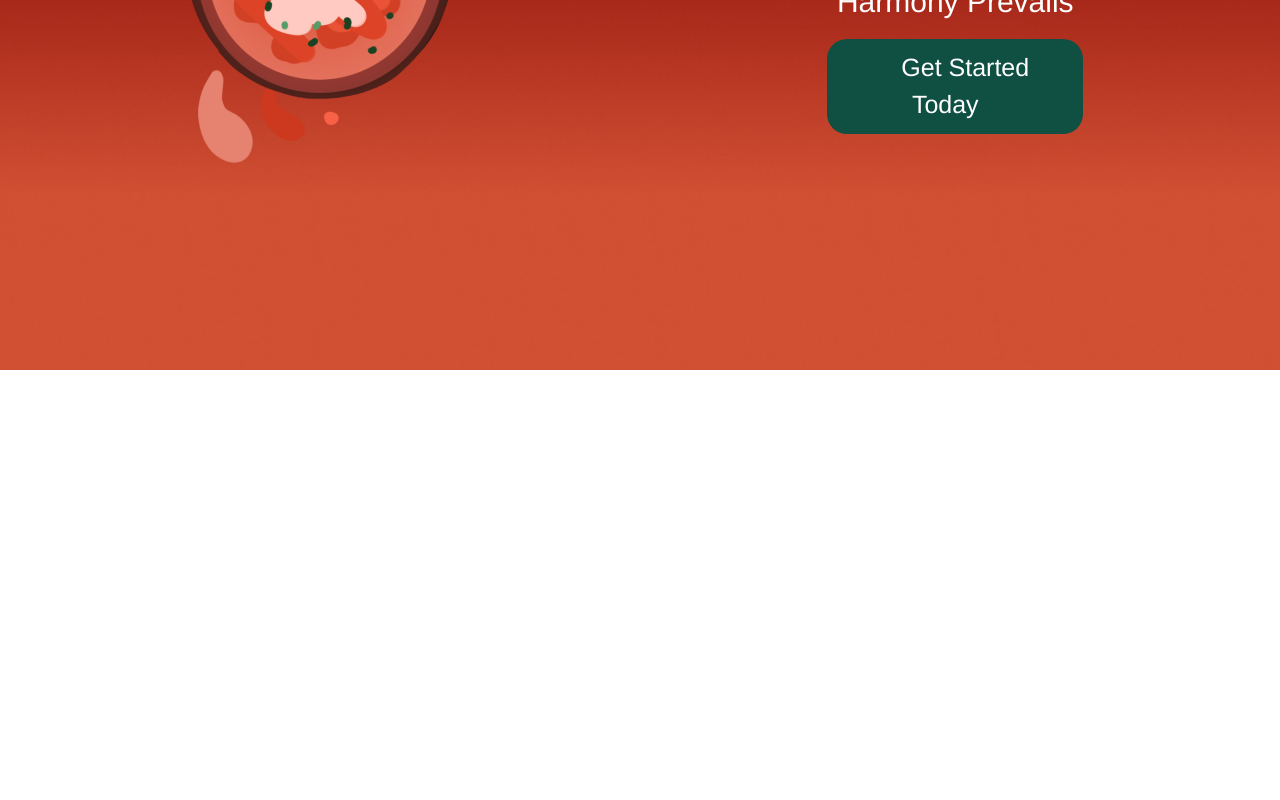
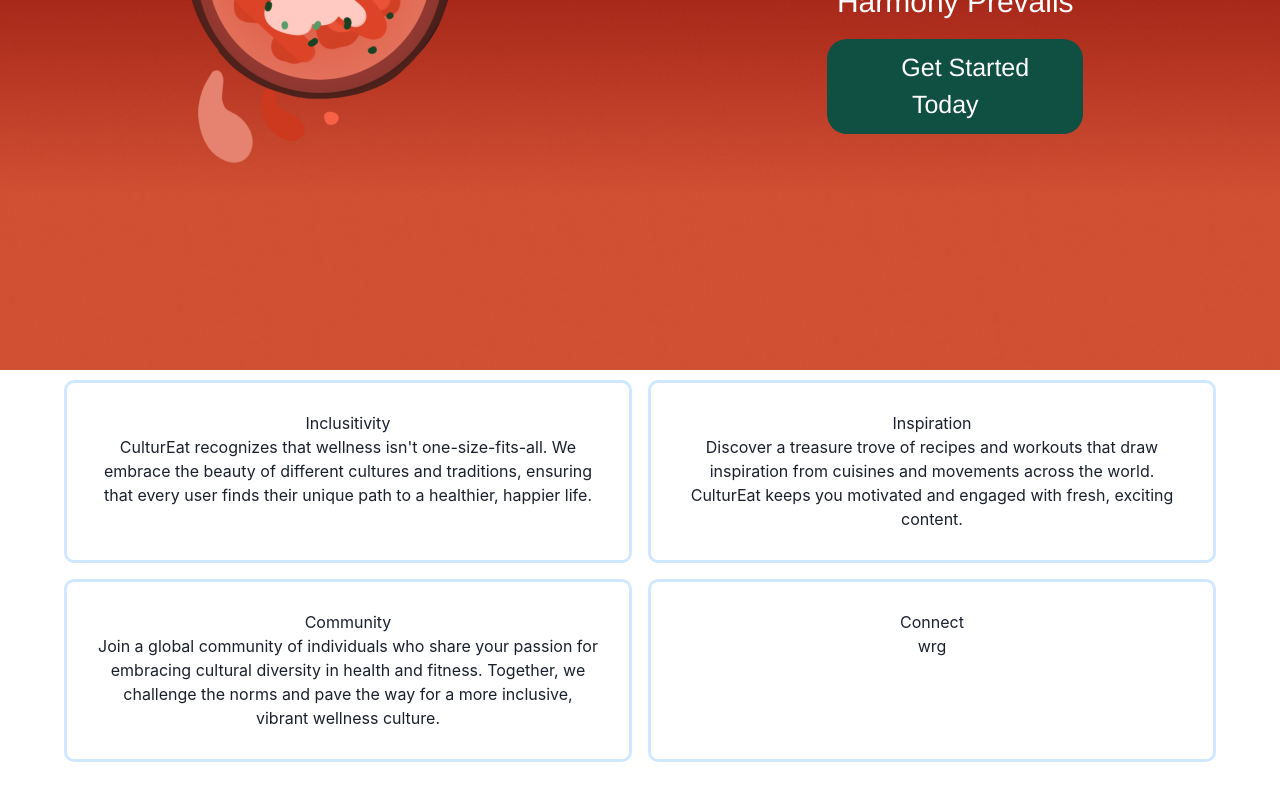
Before and after one commit to PelumiTayo/HackHarvard, a React (Vite) app in the folder cuisfit/: page / in a window 1280 px wide. Shown: the part 490-1290 px from the top of the page. Before the commit the page ends 860 px from the top, so only its background shows below. Built offline with nearby package versions, Linux system fonts and the light colour scheme.

Commit message:
added community content and features

```diff
--- a/cuisfit/src/Blog/Blog.jsx
+++ b/cuisfit/src/Blog/Blog.jsx
@@ -51,7 +51,7 @@ const ArticleList = () => {
     return (
       <>
     <Container maxW={'7xl'} p="12">
-      <Heading as="h1">Stories by Chakra Templates</Heading>
+      <Heading as="h1">CulturEat Community Blog</Heading>
       <Box
         marginTop={{ base: '1', sm: '5' }}
         display="flex"
@@ -72,9 +72,9 @@ const ArticleList = () => {
               <Image
                 borderRadius="lg"
                 src={
-                  'https://images.unsplash.com/photo-1499951360447-b19be8fe80f5?ixlib=rb-1.2.1&ixid=MXwxMjA3fDB8MHxwaG90by1wYWdlfHx8fGVufDB8fHw%3D&auto=format&fit=crop&w=800&q=80'
+                  "https://hot-thai-kitchen.com/wp-content/uploads/2023/04/pho-beef-blog.jpg"
                 }
-                alt="some good alt text"
+                alt="a picture of Pho dish"
                 objectFit="contain"
               />
             </Box>
@@ -97,10 +97,10 @@ const ArticleList = () => {
           flexDirection="column"
           justifyContent="center"
           marginTop={{ base: '3', sm: '0' }}>
-          <BlogTags tags={['Engineering', 'Product']} />
+          <BlogTags tags={['Country', 'Protein', 'Grains', 'Vegetables']} />
           <Heading marginTop="1">
             <Text textDecoration="none" _hover={{ textDecoration: 'none' }}>
-              Blog article title
+              My Comfort Dish - Pho
             </Text>
           </Heading>
           <Text
@@ -108,12 +108,19 @@ const ArticleList = () => {
             marginTop="2"
             color={useColorModeValue('gray.700', 'gray.200')}
             fontSize="lg">
-            Lorem Ipsum is simply dummy text of the printing and typesetting industry.
-            Lorem Ipsum has been the industry&apos;s standard dummy text ever since the
-            1500s, when an unknown printer took a galley of type and scrambled it to make
-            a type specimen book.
+            Pho is a beef noodle soup originate from Vietnam, a country in SouthEast Asia.
+            The broth is beef bone based and flavored with star anise and cloves, making up its distinct aromatic taste.
+            While it is usually served with flat rice noodle and beef, Pho can also be served with other protein
+            such as chicken, shrimp, and tofu, and topped with fresh herbs, bean spoutes, and lime.
+            Regardless of the protein source, pho is typically rich in nutrients. It provides a good balance of protein,
+            carbohydrates from the noodles, and essential vitamins and minerals from the herbs and vegetables.
+            Pho's versatility lies in its adaptable components, allowing for various protein substitutions and adjustments to
+            maintain its distinct flavor and nutritional value. Whether you prefer beef, chicken, seafood, or a vegetarian option,
+            pho can be tailored to suit different tastes and dietary preferences while remaining delicious and nutritious.
+            A bowl of hot Pho is perfect for for any time, whether you're kicking off your day
+            with a burst of energy or unwinding after a long, exhausting one.
           </Text>
-          <BlogAuthor name="John Doe" date={new Date('2021-04-06T19:01:27Z')} />
+          <BlogAuthor name="John Doe" date={new Date('2023-10-21T19:01:27Z')} />
         </Box>
       </Box>
       <Heading as="h2" marginTop="5">
@@ -140,10 +147,10 @@ const ArticleList = () => {
                 />
               </Box>
             </Box>
-            <BlogTags tags={['Engineering', 'Product']} marginTop={3} />
+            <BlogTags tags={['Region', 'Food Category',]} marginTop={3} />
             <Heading fontSize="xl" marginTop="2">
               <Text textDecoration="none" _hover={{ textDecoration: 'none' }}>
-                Some blog title
+                Blog title
               </Text>
             </Heading>
             <Text as="p" fontSize="md" marginTop="2">
@@ -152,32 +159,26 @@ const ArticleList = () => {
               1500s, when an unknown printer took a galley of type and scrambled it to
               make a type specimen book.
             </Text>
-            <BlogAuthor name="John Doe" date={new Date('2021-04-06T19:01:27Z')} />
+            <BlogAuthor name="John Doe" date={new Date('2023-10-21T19:01:27Z')} />
           </Box>
         </WrapItem>
       </Wrap>
       <VStack paddingTop="40px" spacing="2" alignItems="flex-start">
         <Heading as="h2">What we write about</Heading>
         <Text as="p" fontSize="lg">
-          Lorem ipsum dolor sit amet, consectetur adipiscing elit. Donec condimentum quam
-          arcu, eu tempus tortor molestie at. Vestibulum pretium condimentum dignissim.
-          Vestibulum ultrices vitae nisi sed imperdiet. Mauris quis erat consequat,
-          commodo massa quis, feugiat sapien. Suspendisse placerat vulputate posuere.
-          Curabitur neque tortor, mattis nec lacus non, placerat congue elit.
-        </Text>
-        <Text as="p" fontSize="lg">
-          Lorem ipsum dolor sit amet, consectetur adipiscing elit. Donec condimentum quam
-          arcu, eu tempus tortor molestie at. Vestibulum pretium condimentum dignissim.
-          Vestibulum ultrices vitae nisi sed imperdiet. Mauris quis erat consequat,
-          commodo massa quis, feugiat sapien. Suspendisse placerat vulputate posuere.
-          Curabitur neque tortor, mattis nec lacus non, placerat congue elit.
-        </Text>
-        <Text as="p" fontSize="lg">
-          Lorem ipsum dolor sit amet, consectetur adipiscing elit. Donec condimentum quam
-          arcu, eu tempus tortor molestie at. Vestibulum pretium condimentum dignissim.
-          Vestibulum ultrices vitae nisi sed imperdiet. Mauris quis erat consequat,
-          commodo massa quis, feugiat sapien. Suspendisse placerat vulputate posuere.
-          Curabitur neque tortor, mattis nec lacus non, placerat congue elit.
+          Our community page serves as a medium for everyone to share and learn about different cusines along with its
+          health benefits and the origin surrounding the dish. Our webapp makes it easy for writers to incorporate
+          calories and other nutrients info into their post. Our search and categorization system allows readers
+          to easily find the content their interested in and explore. Furthermore, writers can also share tips about eating
+          and excersises that are in their culture. We hope to turn this into a comprehensive resource for
+          promoting culinary diversity, healthy living, and cultural exchange. Here, everyone can share:
+          <ul>
+            <li>recipes of cultural dishes </li>
+            <li>origin and evolution </li>
+            <li>healthy eating tips </li>
+            <li>traditional dances, excersies and their benefits</li>
+            <li>and more...</li>
+          </ul>
         </Text>
       </VStack>
     </Container>
--- /dev/null
+++ b/cuisfit/src/Landing/Features.jsx
@@ -0,0 +1,39 @@
+import React from "react";
+import "./Landing.css";
+
+export default function Frame() {
+return(
+<div className="grid-container">
+          <div className="grid-item">
+            <h3> Inclusitivity</h3>
+            <p>
+                CulturEat recognizes that wellness isn't one-size-fits-all.
+                We embrace the beauty of different cultures and traditions,
+                ensuring that every user finds their unique path to a healthier, happier life.
+            </p>
+          </div>
+          <div className="grid-item">
+            <h3> Inspiration </h3>
+            <p>
+                Discover a treasure trove of recipes and workouts that draw inspiration
+                from cuisines and movements across the world.
+                CulturEat keeps you motivated and engaged with fresh, exciting content.
+            </p>
+          </div>
+          <div className="grid-item">
+            <h3> Community </h3>
+            <p>
+                Join a global community of individuals who share your passion for embracing
+                cultural diversity in health and fitness. Together, we challenge the norms and
+                pave the way for a more inclusive, vibrant wellness culture.
+            </p>
+          </div>
+          <div className="grid-item">
+            <h3> Connect </h3>
+            <p>
+                wrg
+            </p>
+          </div>
+      </div>
+)
+}
--- a/cuisfit/src/Landing/Landing.css
+++ b/cuisfit/src/Landing/Landing.css
@@ -81,3 +81,28 @@
   padding: 20px;
   text-align: center;
 }
+
+.grid-container {
+  display: grid;
+  gap: 1rem;
+  padding: 10px 5% 100px; /* top left-right bottom padding*/
+}
+
+.grid-item {
+  border-radius: 10px;
+  text-align: center;
+  text-decoration-color: black;
+  padding: 5%;
+  border: 3px solid rgb(207, 232, 255);
+  transition: background-color 0.5s ease; /* transition: background-color provided by ai, minorly edited */
+}
+
+.grid-item:hover {
+  background-color: rgb(236, 246, 255);
+}
+
+@media (min-width: 800px) {
+  .grid-container {
+      grid-template-columns: 1fr 1fr;
+  }
+}
--- a/cuisfit/src/Landing/Landing.jsx
+++ b/cuisfit/src/Landing/Landing.jsx
@@ -1,9 +1,11 @@
 import React from "react";
 // import { Rectangle } from "./Rectangle";
 import "./Landing.css";
+import Features from "./Features.jsx";
 
 export default function Frame() {
   return (
+    <>
     <div className="frame">
       <div className="landingContent">
       <img className="hhfood" alt="Hhfood" src="hhfood 1.png" />
@@ -15,6 +17,10 @@ export default function Frame() {
         <a href="/signUp" className="text-wrapper-2">Get Started Today</a>
       </div>
     </div>
-    </div>
+
+  </div>
+  <Features/>
+  </>
+
   );
 };
```
